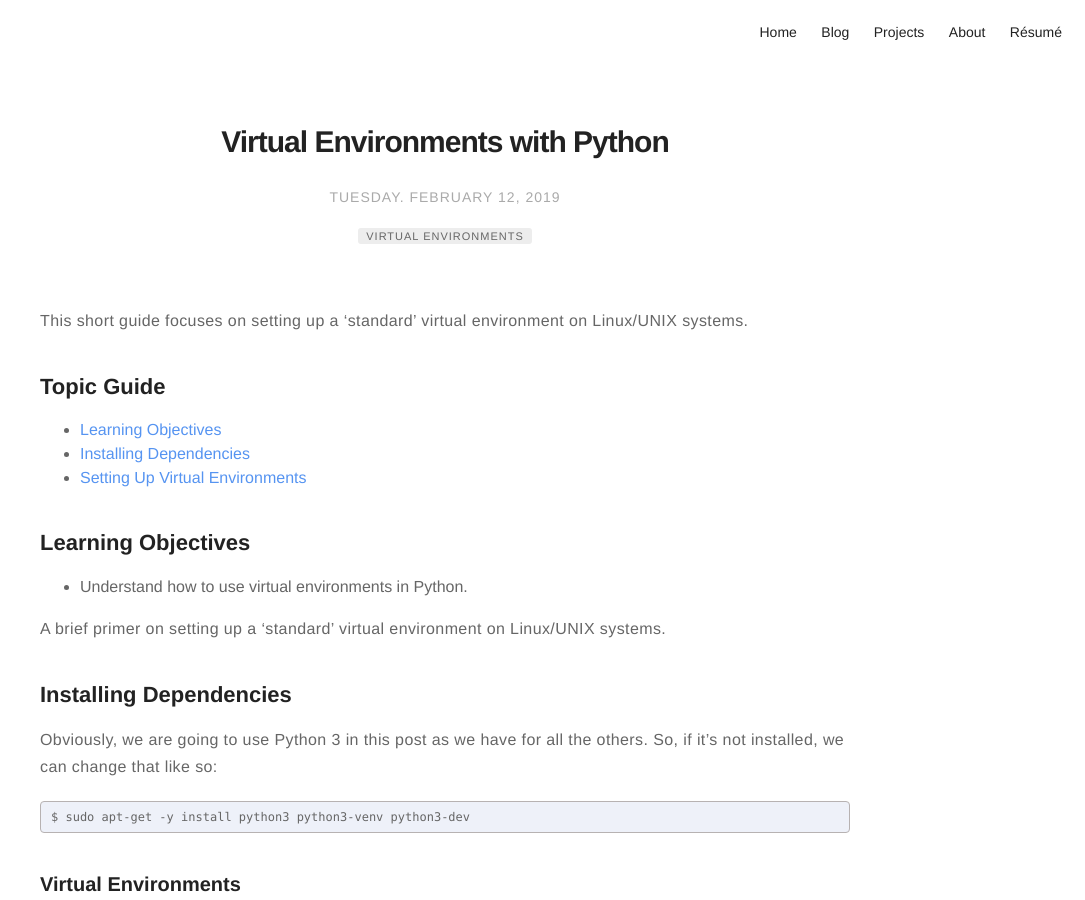
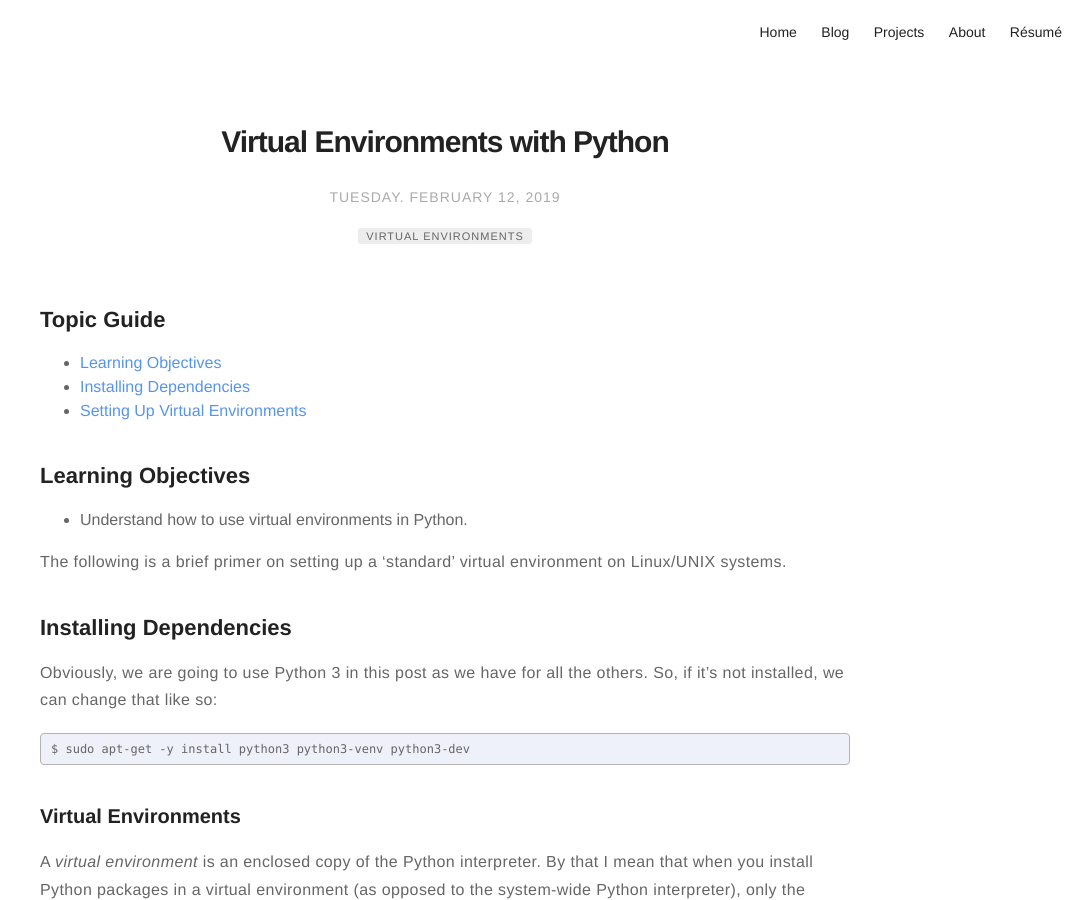
Before and after one commit to meccaLeccaHi/meccaLeccaHi.github.io, a Jekyll site: the page built from _posts/2019-02-12-virtual-environments-with-python.md, in a window 1280 px wide and 900 px high. Shown: the whole window, without its empty margins (195-1280 px from the left). Built offline with Jekyll 4.4.1, drawn with Linux system fonts in a browser that asks for light colours; comment, search, counter and statistics services are not loaded.

Commit message:
add virtual env post

```diff
--- a/_posts/2019-02-12-virtual-environments-with-python.md
+++ b/_posts/2019-02-12-virtual-environments-with-python.md
@@ -8,10 +8,8 @@ comments: true
 tag:
 - Virtual environments
 author: adam
-description: Post on setting up a 'standard' virtual environment on linux/unix systems
+description: A brief primer on  on setting up a 'standard' virtual environment on linux/unix systems
 ---
-
-This short guide focuses on setting up a 'standard' virtual environment on Linux/UNIX systems.
 
 ## Topic Guide
 - [Learning Objectives](#learning-objectives)
@@ -22,7 +20,7 @@ This short guide focuses on setting up a 'standard' virtual environment on Linux
 ## Learning Objectives
 - Understand how to use virtual environments in Python.
 
-A brief primer on setting up a 'standard' virtual environment on Linux/UNIX systems.
+The following is a brief primer on setting up a 'standard' virtual environment on Linux/UNIX systems.
 
 <a id="dependencies"></a>
 ## Installing Dependencies
```
